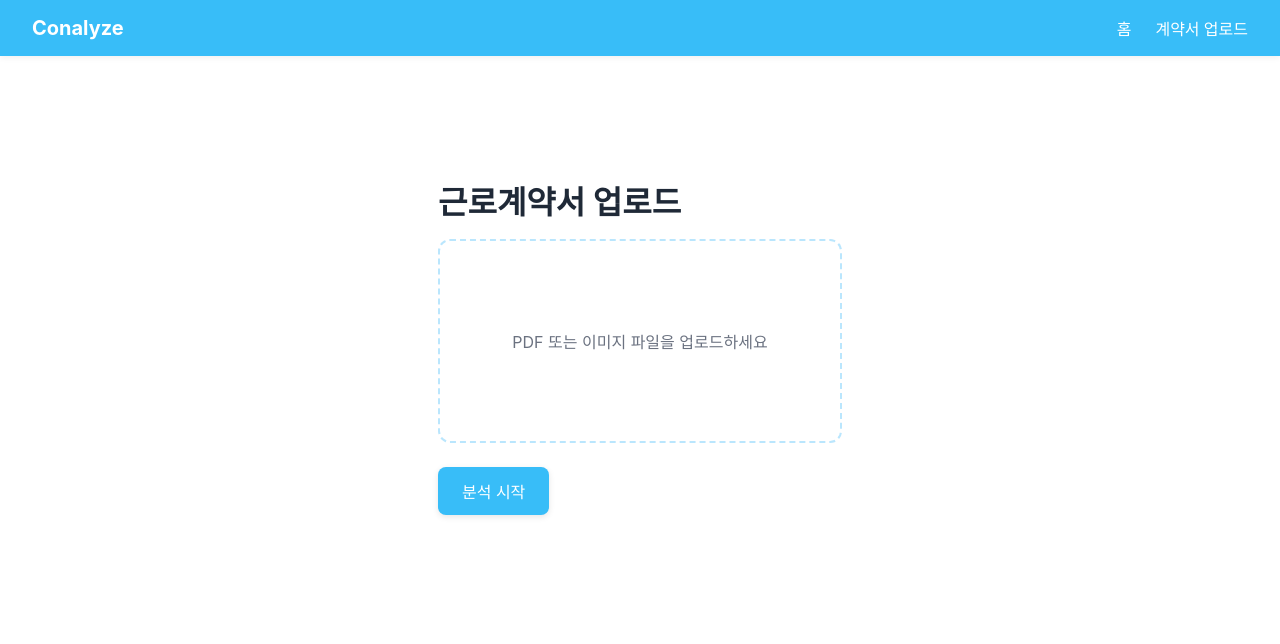
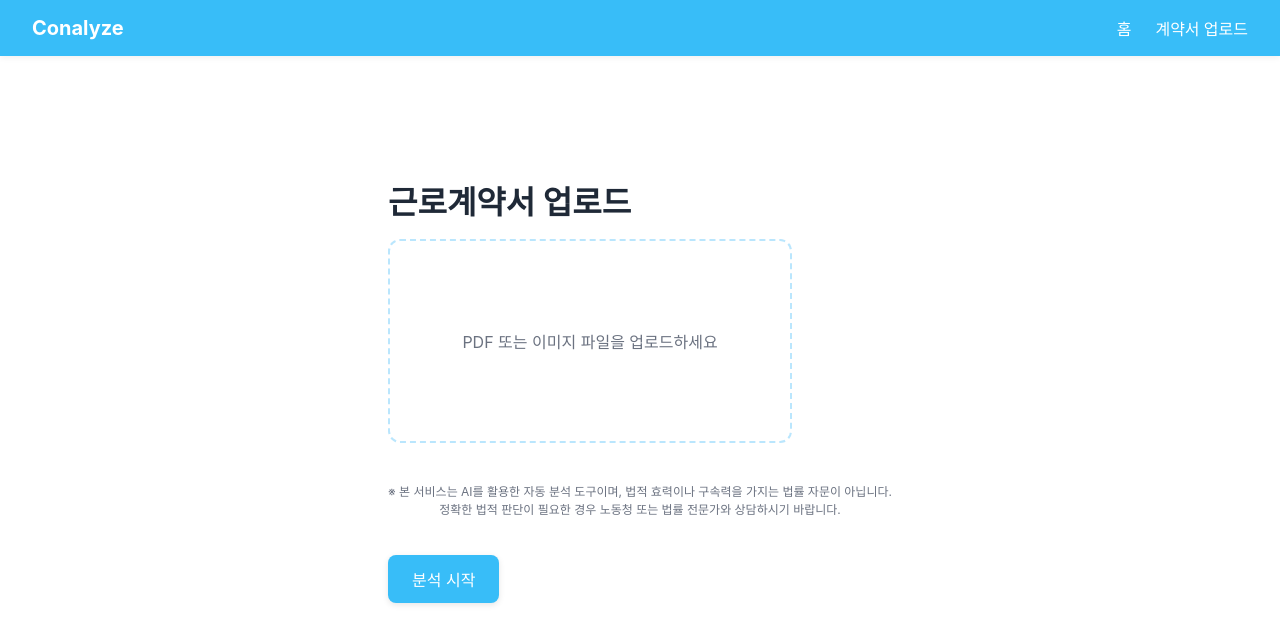
Before and after one commit to Conalyze/Conalyze, a React (Create React App) app in the folder fe-react/: page /upload in a window 1280 px wide. Shown: the top 644 px of the page. Built offline with nearby package versions, Linux system fonts and the light colour scheme.

Commit message:
[FE][Fix] 누락 내용 재 추가

```diff
--- a/fe-react/src/components/ContractUpload/ContractUpload.jsx
+++ b/fe-react/src/components/ContractUpload/ContractUpload.jsx
@@ -1,18 +1,33 @@
 import React, { useRef, useState } from "react";
+import { useNavigate } from "react-router-dom"; // ✅ 페이지 이동용
 import styles from "../../styles/contractUploadStyles";
 import LoadingOverlay from "../LoadingOverlay";
 
 export default function ContractUpload() {
     const fileInputRef = useRef(null);
+    const dropZoneRef = useRef(null);
+    const navigate = useNavigate(); // ✅ useNavigate 훅
+
     const [selectedFile, setSelectedFile] = useState(null);
     const [isLoading, setIsLoading] = useState(false);
+    const [isDragOver, setIsDragOver] = useState(false);
 
     const handleFileChange = (e) => {
-        const file = e.target.files[0];
+        const file = e.dataTransfer?.files?.[0] || e.target.files[0];
         if (file) {
             setSelectedFile(file);
             console.log("Selected file:", file.name);
         }
+    };
+
+    const isInsideDropZone = (e) => {
+        const box = dropZoneRef.current.getBoundingClientRect();
+        return (
+            e.clientX >= box.left &&
+            e.clientX <= box.right &&
+            e.clientY >= box.top &&
+            e.clientY <= box.bottom
+        );
     };
 
     const handleUploadClick = () => {
@@ -27,17 +42,22 @@ export default function ContractUpload() {
         formData.append("file", selectedFile);
 
         try {
-            const res = await fetch("/upload", {
+            const res = await fetch("http://localhost:4000/upload", {
                 method: "POST",
                 body: formData,
             });
+
             if (res.ok) {
-                console.log("업로드 성공");
+                const data = await res.json();
+                console.log("✅ 분석 결과 수신:", data);
+
+                // ✅ 결과 페이지로 이동 + 데이터 전달
+                navigate("/result", { state: data });
             } else {
-                console.error("업로드 실패");
+                console.error("❌ 업로드 실패");
             }
         } catch (err) {
-            console.error("에러 발생:", err);
+            console.error("🚨 에러 발생:", err);
         } finally {
             setIsLoading(false);
         }
@@ -49,8 +69,28 @@ export default function ContractUpload() {
 
             <div style={isLoading ? styles.blurredContent : {}}>
                 <h1 style={styles.title}>근로계약서 업로드</h1>
-                <div style={styles.uploadBox} onClick={handleUploadClick}>
-                    {selectedFile ? (
+
+                <div
+                    ref={dropZoneRef}
+                    style={isDragOver ? styles.uploadBoxDragOver : styles.uploadBox}
+                    onClick={handleUploadClick}
+                    onDragEnter={() => setIsDragOver(true)}
+                    onDragOver={(e) => e.preventDefault()}
+                    onDragLeave={(e) => {
+                        if (!isInsideDropZone(e)) setIsDragOver(false);
+                    }}
+                    onDrop={(e) => {
+                        e.preventDefault();
+                        setIsDragOver(false);
+                        handleFileChange(e);
+                    }}
+                >
+                    {isDragOver ? (
+                        <>
+                            <div style={styles.fileIcon}>📂</div>
+                            <p style={styles.fileName}>파일을 여기에 놓아주세요</p>
+                        </>
+                    ) : selectedFile ? (
                         <>
                             <div style={styles.fileIcon}>📄</div>
                             <p style={styles.fileName}>{selectedFile.name}</p>
@@ -58,6 +98,7 @@ export default function ContractUpload() {
                     ) : (
                         <p style={styles.uploadText}>PDF 또는 이미지 파일을 업로드하세요</p>
                     )}
+
                     <input
                         type="file"
                         accept=".pdf,image/png,image/jpeg,image/jpg"
@@ -66,6 +107,12 @@ export default function ContractUpload() {
                         style={{ display: "none" }}
                     />
                 </div>
+
+                <p style={styles.disclaimer}>
+                    ※ 본 서비스는 AI를 활용한 자동 분석 도구이며, 법적 효력이나 구속력을 가지는 법률 자문이 아닙니다.<br />
+                    정확한 법적 판단이 필요한 경우 노동청 또는 법률 전문가와 상담하시기 바랍니다.
+                </p>
+
                 <button style={styles.button} onClick={handleSubmit}>
                     분석 시작
                 </button>
```
Also changed, not shown: fe-react/src/styles/contractUploadStyles.js (line endings or trailing spaces).
